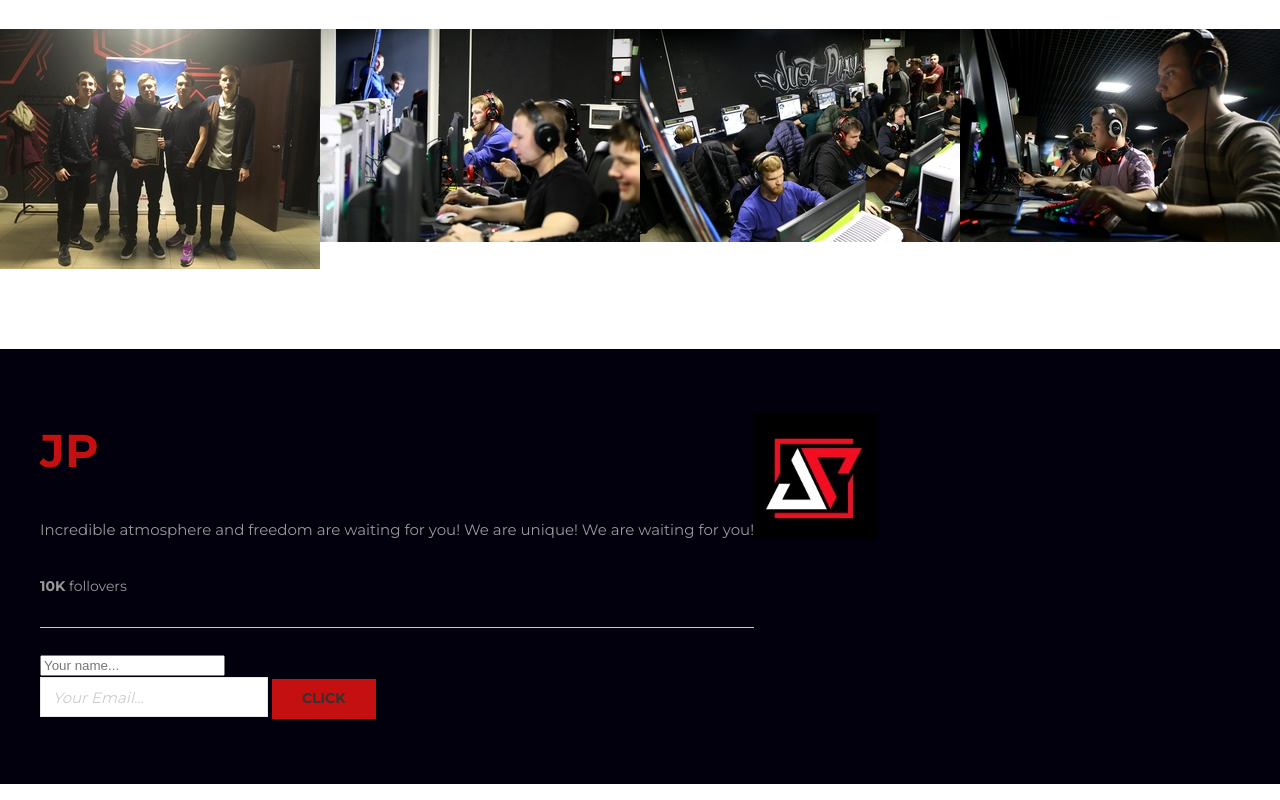
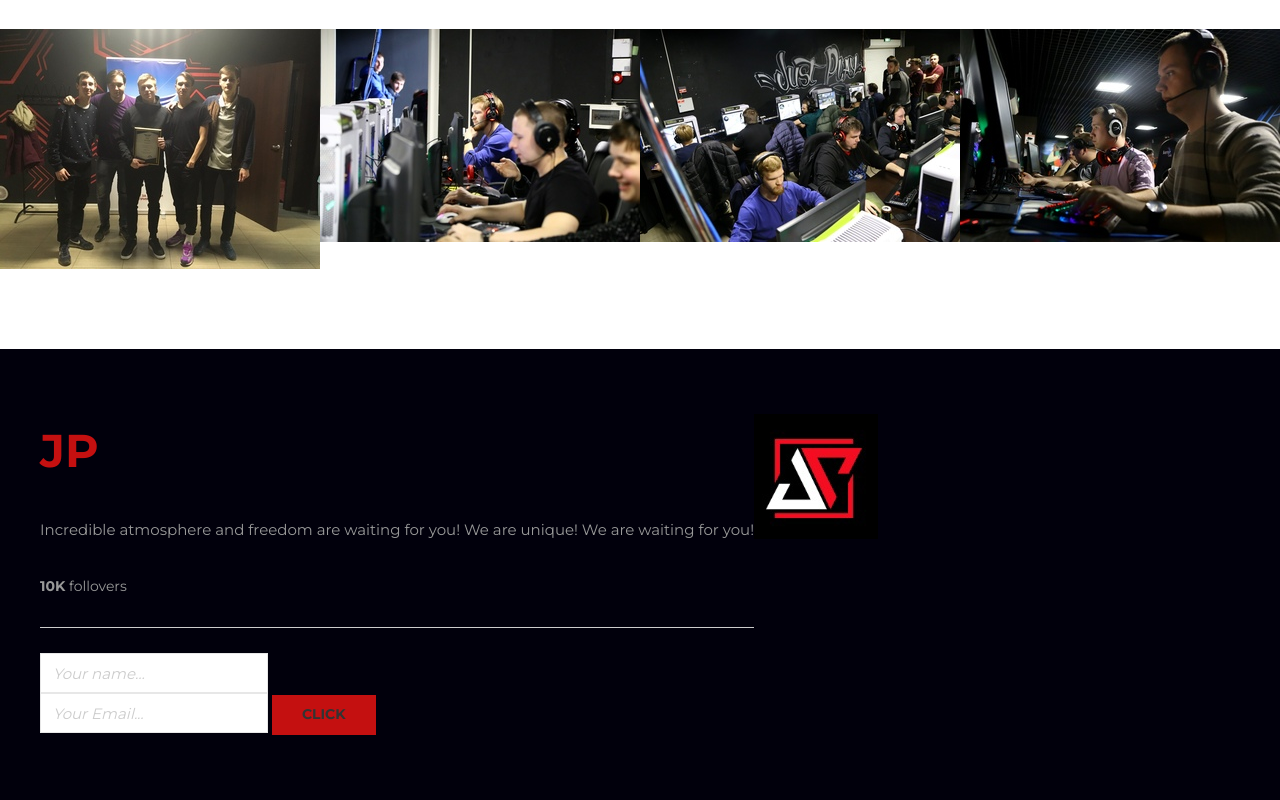
Before and after one commit to Citrick/JustPlay, a plain HTML site: page index.html in a window 1280 px wide. Shown: the part 2241-3041 px from the top of the page. Drawn offline with Linux system fonts and the light colour scheme.

Commit message:
Update style.css

```diff
--- a/assets/css/style.css
+++ b/assets/css/style.css
@@ -382,6 +382,29 @@ hr{
 .subscribe__input::placeholder{
 	color: #ccc;
 }
+.name {
+	width: 100%;
+	max-width: 380px;
+}
+
+.name__input{
+    width: 60%;
+	height: 40px;
+	padding: 12px;
+	background: #fff;
+	border: 1px solid #e7e7e7;
+
+	font-family:
+        'Montserrat', sans-serif;
+	font-size: 15px;
+	line-height: 1.1;
+	color: #333;
+	font-style: italic;
+	font-weight: 300;
+}
+.name__input::placeholder{
+	color: #ccc;
+}
 
 
 .subscribe__btn{
```
